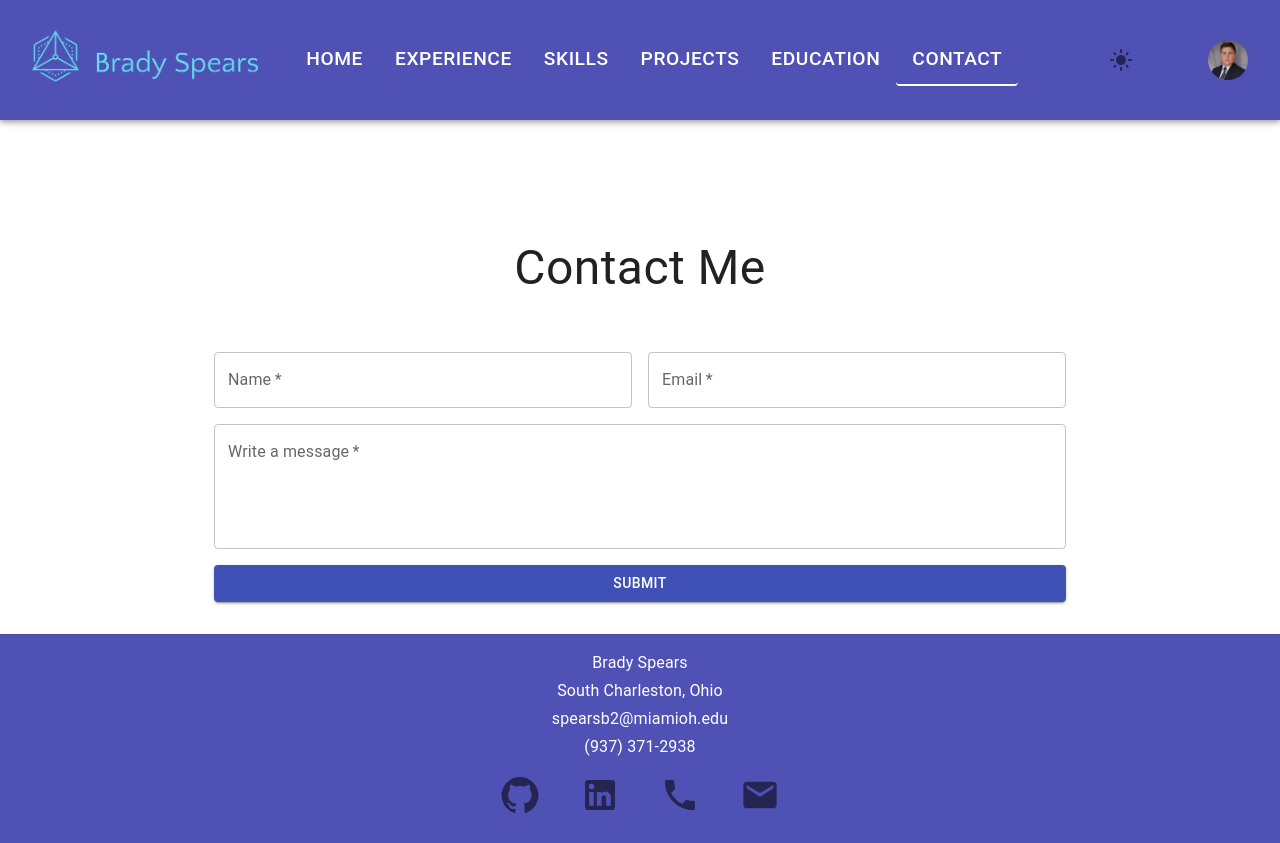
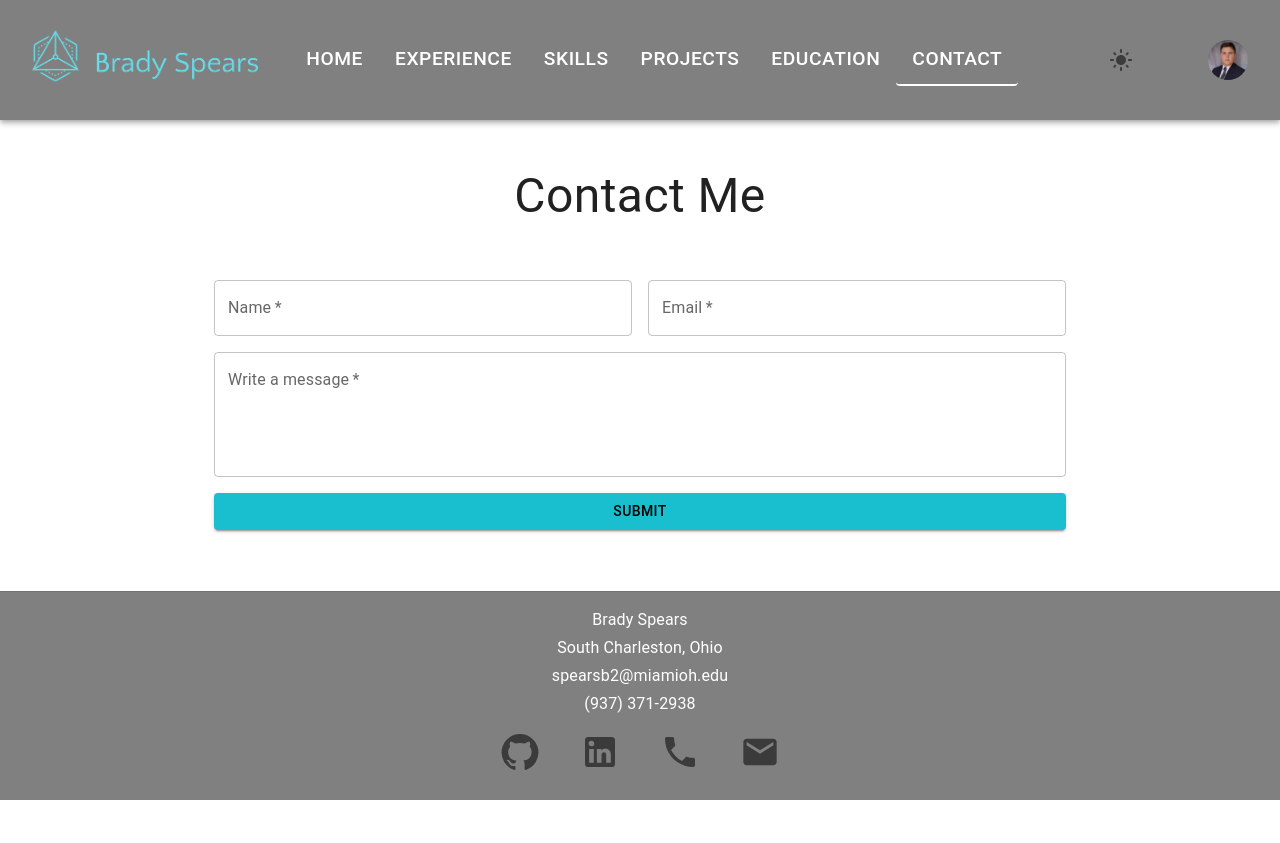
Before and after one commit to Brady-Spears66/React-Portfolio, a React (Vite) app: page /contact in a window 1280 px wide. After the commit the page ends 800 px from the top, so only its background shows below. Built offline with nearby package versions, Linux system fonts and the light colour scheme.

Commit message:
Changing color scheme to match logo

```diff
--- a/src/App.tsx
+++ b/src/App.tsx
@@ -1,5 +1,5 @@
 import { Box, Container, createTheme, CssBaseline, darkScrollbar, ThemeOptions, ThemeProvider } from '@mui/material';
-import { Routes, Route } from 'react-router-dom';
+import { Routes, Route, useLocation } from 'react-router-dom';
 import Navbar from './components/Navbar'
 import Home from './pages/Home';
 import Experience from './pages/Experience';
@@ -10,6 +10,7 @@ import { Education } from './pages/Education';
 import { Skills } from './pages/Skills';
 import Footer from './components/Footer';
 import { Helmet, HelmetProvider } from 'react-helmet-async';
+import logo from './images/mobile-logo.png'
 
 
 const theme = createTheme({});
@@ -23,13 +24,6 @@ const DarkTheme: ThemeOptions = createTheme({
         secondary: {
             main: "#f50057"
         }
-    },
-    components: {
-      MuiCssBaseline: {
-        styleOverrides: {
-          body: darkScrollbar(),
-        },
-      },
     },
 });
 console.log(DarkTheme.components?.MuiCssBaseline?.styleOverrides)
@@ -49,11 +43,19 @@ const LightTheme: ThemeOptions = createTheme({
 function App() {
   const mode = useAppSelector(state => state.theme.mode);
   const theme = mode === "light" ? LightTheme : DarkTheme;
+  const loc = useLocation().pathname.replace(/^\/+/, '') || "Home";
+  const titleString = loc.charAt(0).toUpperCase() + loc.slice(1) + " Page";
+
+
 
   return (
     <ThemeProvider theme={theme}>
       <CssBaseline enableColorScheme/>
       <HelmetProvider>
+      <Helmet>
+                <title>{titleString}</title>
+                <link rel="icon" href={logo}/>
+      </Helmet>
       <Box sx={{
         display: 'flex',
         flexDirection: 'column',
@@ -64,7 +66,7 @@ function App() {
         <Navbar />
         <Container
           sx={{
-            mt: 10,
+            mt: 5,
             flex: '1 0 auto', // This makes the container take up available space
             mb: 4, // Add some margin before the footer
           }}
--- a/src/components/Footer.tsx
+++ b/src/components/Footer.tsx
@@ -8,7 +8,8 @@ export default function Footer() {
     const theme = useTheme();
 
     const backgroundColor = theme.palette.mode === 'dark'
-        ? 'rgba(255, 255, 255, 0.06)' : '#4f51b5';
+        ? 'rgba(255, 255, 255, 0.06)' : 'grey';
+    // Old Background Color: #4f51b5
 
     return (
         <Box
@@ -77,7 +78,12 @@ export default function Footer() {
                                 target='_blank'
                                 sx={{
                                     '& svg': {
-                                        fontSize: '2.5rem'
+                                        fontSize: '2.5rem',
+
+                                    },
+                                    '&:hover': {
+                                        color: "rgb(25, 190, 207)",
+                                        backgroundColor: "transparent"
                                     }
                                 }}
                             >
--- a/src/components/Navbar.tsx
+++ b/src/components/Navbar.tsx
@@ -12,7 +12,7 @@ import Button from '@mui/material/Button';
 import MenuItem from '@mui/material/MenuItem';
 import { useLocation, useNavigate } from 'react-router-dom';
 import ThemeModeButton from './ThemeModeButton';
-import { Stack } from '@mui/material';
+import { Stack, useTheme } from '@mui/material';
 import profilePic from '../images/headshot.jpeg'
 import horizontalLogo from '../images/horizontal-logo.png'
 import mobileLogo from '../images/mobile-logo.png'
@@ -20,8 +20,12 @@ import mobileLogo from '../images/mobile-logo.png'
 const settings = ['Profile', 'Account', 'Dashboard', 'Logout'];
 
 function ResponsiveAppBar() {
+  const theme = useTheme();
   const navigate = useNavigate();
   const location = useLocation();
+
+  const backgroundColor = theme.palette.mode === 'dark'
+        ? 'rgba(255, 255, 255, 0.06)' : 'grey';
 
   type navItem = {
     label: string;
@@ -64,6 +68,7 @@ function ResponsiveAppBar() {
     <AppBar
       position="static"
       sx={{
+        backgroundColor,
         width: "100vw", // Use viewport width
         overflow: "hidden",
         height: { lg: '120px' },
@@ -208,6 +213,7 @@ function ResponsiveAppBar() {
                   borderBottom: location.pathname === item.path ? '2px solid white' : '2px solid transparent',
                   '&:hover': {
                     backgroundColor: 'rgba(255, 255, 255, 0.1)',
+                    borderBottomColor: 'rgb(25, 190, 207)'
                   },
                 }}
               >
--- a/src/pages/Contact.tsx
+++ b/src/pages/Contact.tsx
@@ -62,9 +62,6 @@ function Contact() {
 
     return (
         <>
-            <Helmet>
-                <title>Contact Page - Brady Spears</title>
-            </Helmet>
             <Box sx={{
                 width: '100%',
                 display: 'flex',
@@ -78,7 +75,7 @@ function Contact() {
                         flexDirection: 'column',
                         alignItems: 'center',
                         px: { xs: 2, sm: 3 },
-                        pt: 4,
+                        py: 0,
                         height: '100%', // Take up full height
                     }}
                 >
@@ -150,8 +147,8 @@ function Contact() {
                                     variant='contained'
                                     fullWidth
                                     sx={{
-                                        backgroundColor: "#3f51b5",
-                                        color: "white"
+                                        backgroundColor: "rgb(25, 190, 207)",
+                                        color: "black"
                                     }}
                                 >
                                     Submit
--- a/src/pages/Education.tsx
+++ b/src/pages/Education.tsx
@@ -3,9 +3,6 @@ import { Helmet } from "react-helmet-async";
 export function Education() {
     return (
         <>
-            <Helmet>
-                <title>Education Page - Brady Spears</title>
-            </Helmet>
         </>
     )
 }
--- a/src/pages/Experience.tsx
+++ b/src/pages/Experience.tsx
@@ -4,9 +4,6 @@ import { Helmet } from "react-helmet-async";
 function Experience() {
     return(
         <>
-            <Helmet>
-                <title>Experience Page - Brady Spears</title>
-            </Helmet>
         </>
     )
 }
--- a/src/pages/Home.tsx
+++ b/src/pages/Home.tsx
@@ -3,9 +3,7 @@ import { Helmet } from "react-helmet-async";
 function Home() {
     return(
         <>
-            <Helmet>
-                <title>Home Page - Brady Spears</title>
-            </Helmet>
+
         </>
     )
 }
--- a/src/pages/Projects.tsx
+++ b/src/pages/Projects.tsx
@@ -3,9 +3,7 @@ import { Helmet } from "react-helmet-async"
 function Projects() {
     return(
         <>
-            <Helmet>
-                <title>Projects Page - Brady Spears</title>
-            </Helmet>
+
         </>
     )
 }
--- a/src/pages/Skills.tsx
+++ b/src/pages/Skills.tsx
@@ -4,9 +4,6 @@ import { Helmet } from "react-helmet-async";
 export function Skills() {
     return (
     <>
-        <Helmet>
-            <title>Skills Page - Brady Spears</title>
-        </Helmet>
     </>
     );
 }
```
